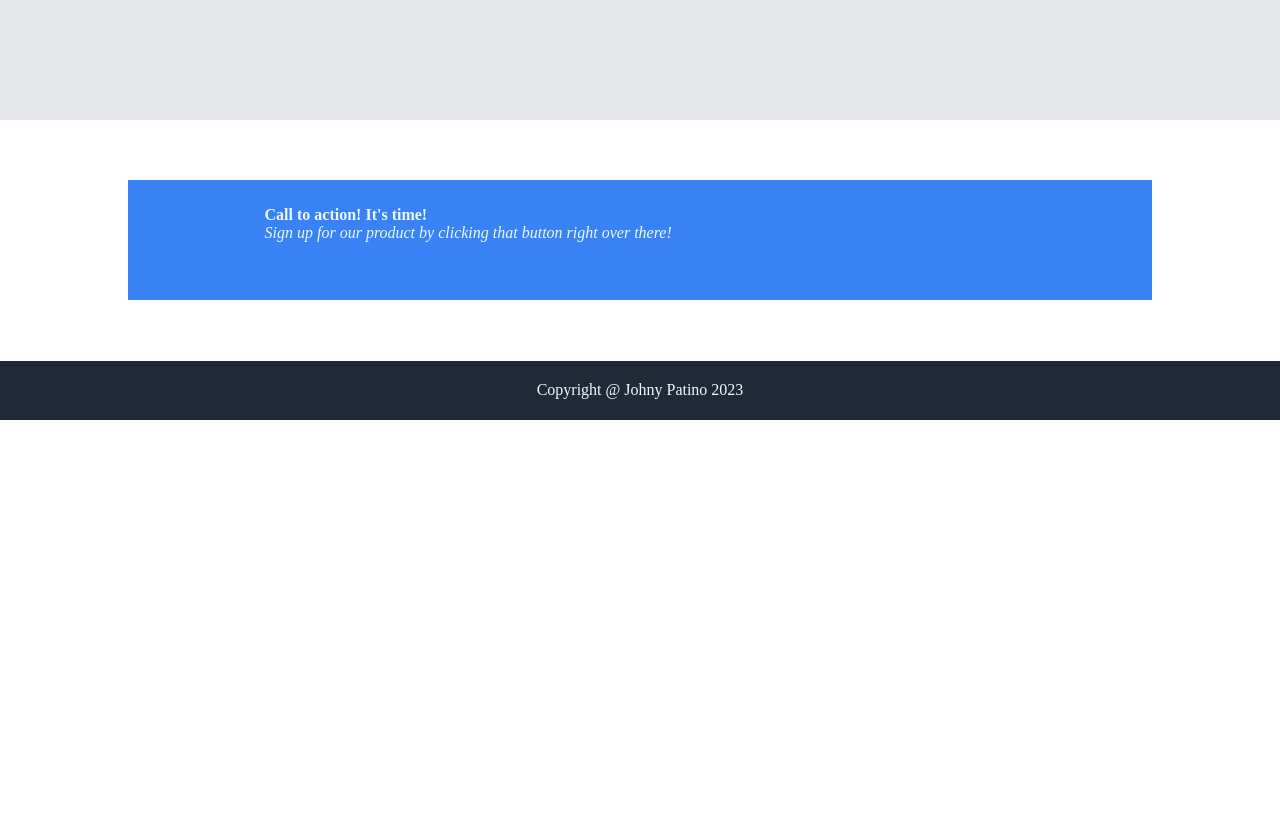
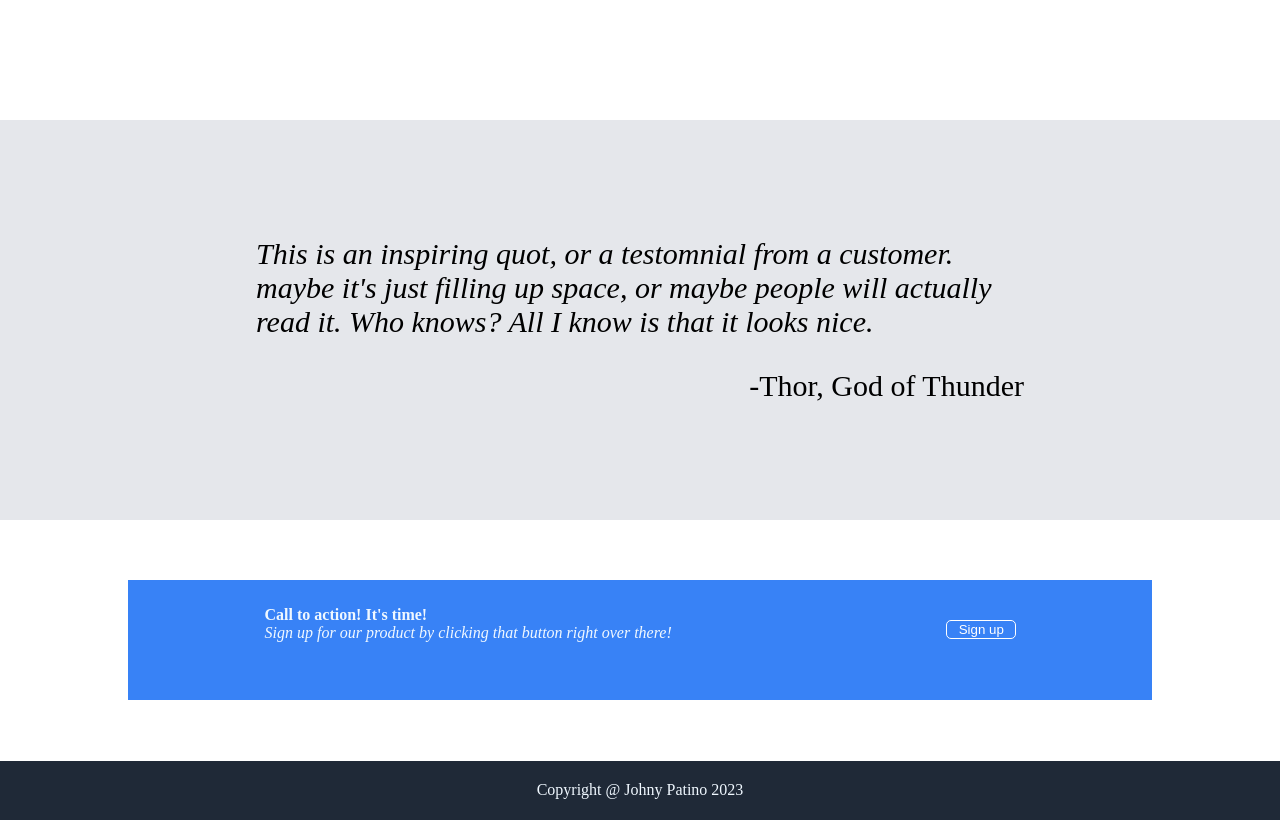
Before and after one commit to johnypatino/landingPage, a plain HTML site: page index.html in a window 1280 px wide. Shown: the part 780-1600 px from the top of the page. Before the commit the page ends 1200 px from the top, so only its background shows below. Drawn offline with Linux system fonts and the light colour scheme.

Commit message:
added signup button + quote + minor changes

```diff
--- a/index.html
+++ b/index.html
@@ -10,14 +10,21 @@
 <body>
     <div id="a" class="outline"></div>
     <div id="b" class="outline"></div>
-    <div id="c" class="outline"></div>
+    <div id="c" class="outline">
+        <div id="c-para"><p><i>This is an inspiring quot, or a testomnial from a customer.
+            maybe it's just filling up space, or maybe people will actually read it. Who knows? All
+            I know is that it looks nice.</i>
+            <div>-Thor, God of Thunder</div>
+        </p>
+        </div>
+    </div>
     <div id="d" class="outline">
         <div id="d-top">
             <div id="d-signup">
                 <div id="d-signup-left">
                     <p><b>Call to action! It's time!</b> <br> <i>Sign up for our product by clicking that button right over there!</i></p>
                 </div>
-                <div id="d-signup-right"></div>
+                <div id="d-signup-right"><button>Sign up</button></div>
             </div>
         </div>
         <div id="copyright">Copyright @ Johny Patino 2023</div>
--- a/styles.css
+++ b/styles.css
@@ -8,22 +8,41 @@ body{
 
 }
 .outline {
-    height: 300px;
+    height: 500px;
 }
 #a {
     background-color: #1F2937 ;
 
 }
 #b {
+    height: 400px;
+}
+
+
+#c {
+    background-color: #E5E7eb;
+    justify-content: center;
+    align-items: center;
+    display: flex;
+    height: 400px;
+}
+#c-para {
+    margin-left: 20%;
+    margin-right: 20%;
+    font-size: 30px;
+    min-width: 435px;
 
 }
-#c {
-    background-color: #E5E7eb;
+#c-para div {
+    text-align: end;
+
 
 }
+
 #d {
     display: flex;
     flex-direction: column;
+    height: 300px;
 
 }
 #d-top {
@@ -46,6 +65,17 @@ body{
 #d-signup-right {
     flex:1;
     height: 100%;
+    text-align: center;
+}
+#d-signup-right button {
+    margin-top: 40px;
+    background-color: #3882f6;
+    border-color: white;
+    border-style: solid;
+    color: white;
+    border-width: 1px;
+    border-radius: 5px;
+    width: 70px;
 }
 #d-signup-left {
     flex:2;
```
